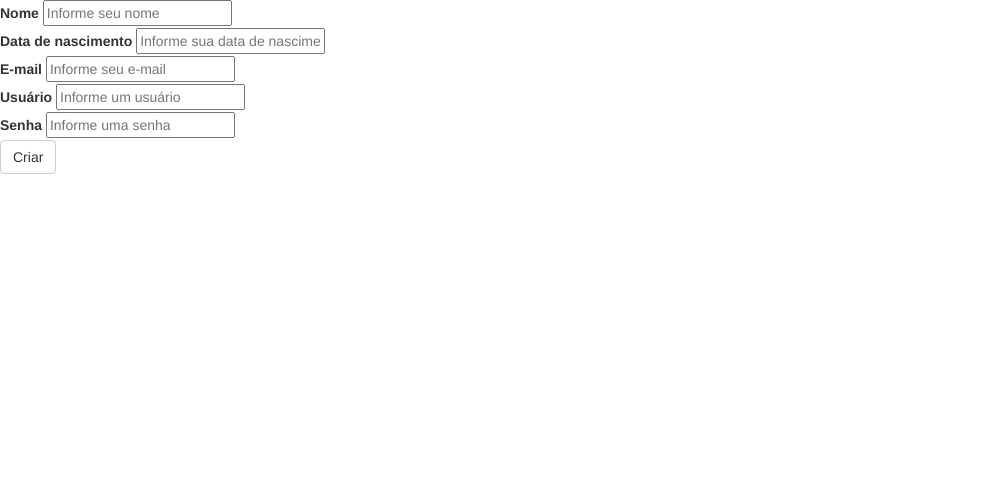
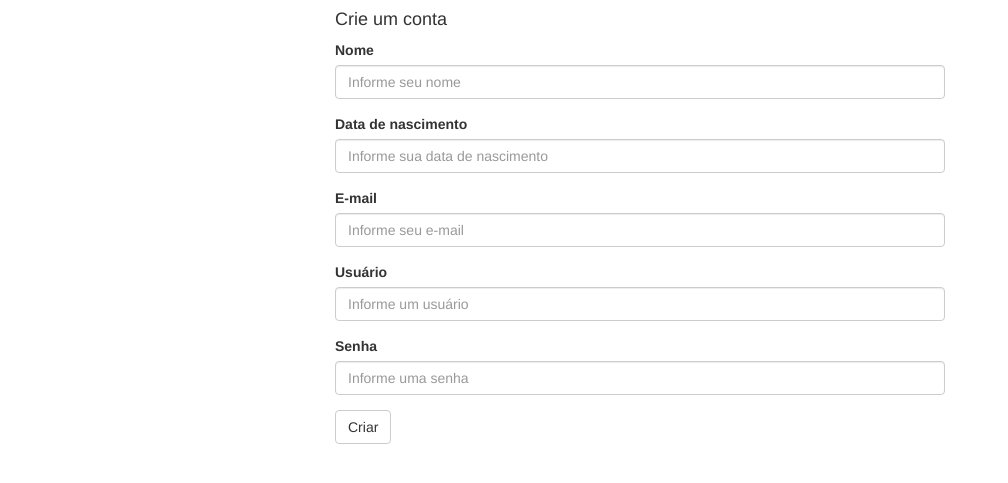
Before and after one commit to LucasBurg/Insano, a CodeIgniter app: page /database/conta/criar in a window 1280 px wide. Shown: the top 483 px of the page, without its empty margins (0-1008 px from the left). Run offline with CodeIgniter, Linux system fonts and the light colour scheme.

Commit message:
Ajuste no formulario conta/criar

```diff
--- a/application/config/config.php
+++ b/application/config/config.php
@@ -23,7 +23,7 @@ defined('BASEPATH') OR exit('No direct script access allowed');
 | a PHP script and you can easily do that on your own.
 |
 */
-$config['base_url'] = 'http://localhost:8000/';
+$config['base_url'] = 'http://localhost:8081/';
 
 /*
 |--------------------------------------------------------------------------
--- a/application/views/conta/form_criar.php
+++ b/application/views/conta/form_criar.php
@@ -1,34 +1,35 @@
 <div class="row">
-    <div class="col-md-12">
-        <?=form_open('/conta/criar', array('autocomplete' => 'off'))?>
-            <div>
-                <label>Nome</label>
-                <?=form_error('nom')?>
-                <input type="text" name="nom" placeholder="Informe seu nome" value="<?=set_value('nom')?>">
+    <div class="col-md-6 col-md-offset-3">
+        <h4>Crie um conta</h4>
+        <?= form_open('/conta/criar', array('autocomplete' => 'off')) ?>
+        <div class="form-group">
+            <label class="control-label">Nome</label>
+            <?= form_error('nom') ?>
+            <input class="form-control" type="text" name="nom" placeholder="Informe seu nome" value="<?= set_value('nom') ?>">
         </div>
-            <div>
-                <label>Data de nascimento</label>
-                <?=form_error('datnas')?>
-                <input type="text" name="datnas" placeholder="Informe sua data de nascimento" value="<?=set_value('datnas')?>">
+        <div class="form-group">
+            <label class="control-label">Data de nascimento</label>
+            <?= form_error('datnas') ?>
+            <input class="form-control" type="text" name="datnas" placeholder="Informe sua data de nascimento" value="<?= set_value('datnas') ?>">
         </div>
-            <div>
-                <label>E-mail</label>
-                <?=form_error('ema')?>
-                <input type="text" name="ema" placeholder="Informe seu e-mail" value="<?=set_value('ema')?>">
+        <div class="form-group">
+            <label class="control-label">E-mail</label>
+            <?= form_error('ema') ?>
+            <input class="form-control" type="text" name="ema" placeholder="Informe seu e-mail" value="<?= set_value('ema') ?>">
         </div>
-            <div>
-                <label>Usuário</label>
-                <?=form_error('usu')?>
-                <input type="text" name="usu" placeholder="Informe um usuário" value="<?=set_value('usu')?>">
+        <div class="form-group">
+            <label class="control-label">Usuário</label>
+            <?= form_error('usu') ?>
+            <input class="form-control" type="text" name="usu" placeholder="Informe um usuário" value="<?= set_value('usu') ?>">
         </div>
-            <div>
-                <label>Senha</label>
-                <?=form_error('sen')?>
-                <input type="password" name="sen" placeholder="Informe uma senha" value="<?=set_value('sen')?>">
+        <div class="form-group">
+            <label class="control-label">Senha</label>
+            <?= form_error('sen') ?>
+            <input class="form-control" type="password" name="sen" placeholder="Informe uma senha" value="<?= set_value('sen') ?>">
         </div>
-            <div>
+        <div class="form-group">
             <input type="submit" class="btn btn-default" value="Criar">
         </div>
-        <?=form_close()?>
+        <?= form_close() ?>
     </div>
 </div>
--- a/application/views/templates/footer.php
+++ b/application/views/templates/footer.php
@@ -1,4 +1,5 @@
-    <script src="<?= site_url('assets\jquery\jquery-3.0.0.slim.min.js') ?>"></script>
-    <script src="<?= site_url('assets\bootstrap-3.3.7\js\bootstrap.min.js') ?>"></script>
-    </body>
+</div>
+<script src="<?= site_url('assets\jquery\jquery-3.0.0.slim.min.js') ?>"></script>
+<script src="<?= site_url('assets\bootstrap-3.3.7\js\bootstrap.min.js') ?>"></script>
+</body>
 </html>
--- a/application/views/templates/header.php
+++ b/application/views/templates/header.php
@@ -5,4 +5,5 @@
         <meta name="viewport" content="width=device-width, initial-scale=1, shrink-to-fit=no">
         <link rel="stylesheet" href="<?= site_url('assets\bootstrap-3.3.7\css\bootstrap.min.css') ?>">
     </head>
-    <body>
+<body>
+<div class="container-fluid">
```
Lines whose indentation alone changed are shown as unchanged.
